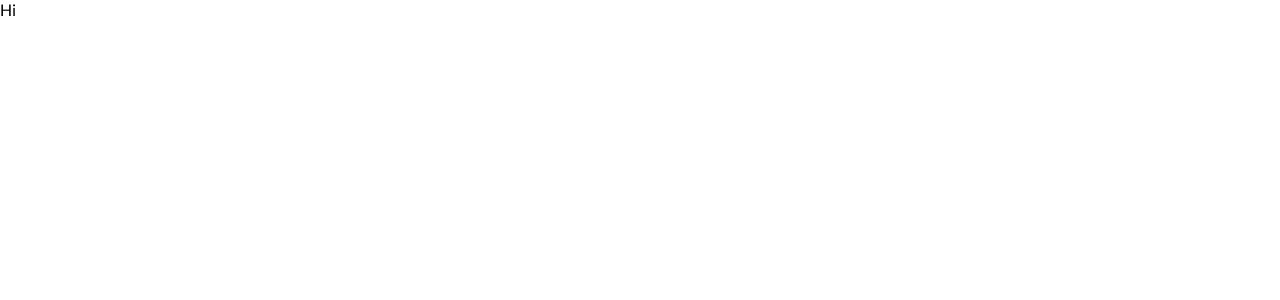
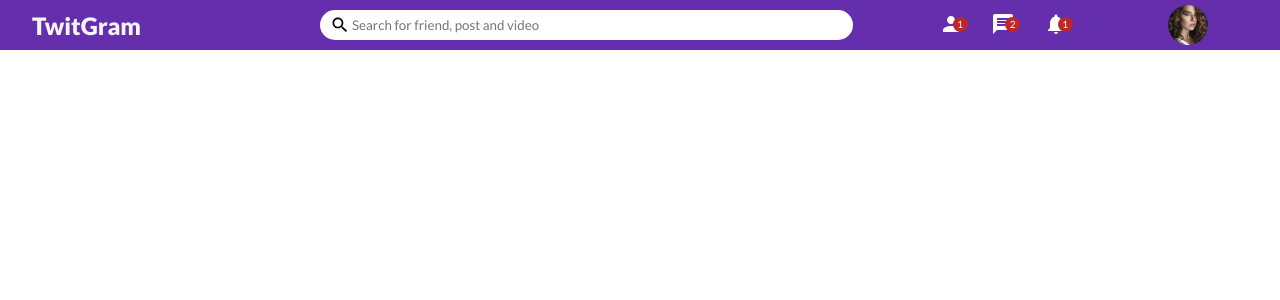
Before and after one commit to TtaifRS/TwitGram, a React (Create React App) app in the folder client/: page / in a window 1280 px wide. Shown: the top 300 px of the page. Built offline with nearby package versions, Linux system fonts and the light colour scheme; the HTML template or start-up script is replaced by a standard one.

Commit message:
topbar design

```diff
--- a/client/package.json
+++ b/client/package.json
@@ -3,6 +3,8 @@
   "version": "0.1.0",
   "private": true,
   "dependencies": {
+    "@material-ui/core": "^4.12.1",
+    "@material-ui/icons": "^4.11.2",
     "@testing-library/jest-dom": "^5.14.1",
     "@testing-library/react": "^11.2.7",
     "@testing-library/user-event": "^12.8.3",
--- a/client/src/App.js
+++ b/client/src/App.js
@@ -1,7 +1,12 @@
 import React from 'react';
+import HomePage from './Pages/HomePage';
 
 const App = () => {
-  return <div>Hi</div>;
+  return (
+    <div>
+      <HomePage />
+    </div>
+  );
 };
 
 export default App;
--- /dev/null
+++ b/client/src/Components/Topbar/index.js
@@ -0,0 +1,47 @@
+import React from 'react';
+import './topBar.css';
+
+import { Search, Person, Chat, Notifications, Menu } from '@material-ui/icons';
+
+const TopBar = () => {
+  return (
+    <div className="topbarContainer">
+      <div className="topbarLeft">
+        <span className="logo">TwitGram</span>
+      </div>
+      <div className="topbarCenter">
+        <div className="searchbar">
+          <Search className="searchIcon" />
+          <input
+            placeholder="Search for friend, post and video"
+            className="searchInput"
+          />
+        </div>
+      </div>
+      <div className="topbarRight">
+        {/* <div className="topbarLinks">
+          <span className="topbarLink">Homepage</span>
+          <span className="topbarLink">Timeline</span>
+        </div> */}
+        <div className="topbarIcons">
+          <div className="topbarIconItem">
+            <Person />
+            <span className="topbarIconBadge">1</span>
+          </div>
+          <div className="topbarIconItem">
+            <Chat />
+            <span className="topbarIconBadge">2</span>
+          </div>
+          <div className="topbarIconItem">
+            <Notifications />
+            <span className="topbarIconBadge">1</span>
+          </div>
+        </div>
+        <img src="/assets/person/8.jpeg" alt="" className="topbarImg" />
+        <Menu className="menuIcon" />
+      </div>
+    </div>
+  );
+};
+
+export default TopBar;
--- /dev/null
+++ b/client/src/Components/Topbar/topBar.css
@@ -0,0 +1,134 @@
+.topbarContainer {
+  width: 100%;
+  height: 50px;
+  background-color: #652ead;
+  display: flex;
+  align-items: center;
+  position: sticky;
+  top: 0;
+}
+
+.topbarLeft {
+  flex: 3;
+}
+
+.logo {
+  font-weight: 900;
+  font-size: 24px;
+  color: whitesmoke;
+  margin-left: 32px;
+  cursor: pointer;
+}
+
+.topbarCenter {
+  flex: 5;
+}
+
+.searchbar {
+  width: 100%;
+  height: 30px;
+  background-color: white;
+  border-radius: 30px;
+  display: flex;
+  align-items: center;
+}
+
+.searchIcon {
+  font-size: 20px !important;
+  margin-left: 10px;
+}
+.searchInput {
+  width: 70%;
+  border: none;
+}
+
+.searchInput:focus {
+  outline: none;
+}
+
+.topbarRight {
+  flex: 4;
+  display: flex;
+  align-items: center;
+  width: 100%;
+
+  justify-content: space-evenly;
+  color: white;
+}
+
+.topbarLink {
+  margin-right: 10px;
+  font-size: 16px;
+  font-weight: 700;
+  cursor: pointer;
+}
+
+.topbarIcons {
+  display: flex;
+  width: 40%;
+  justify-content: space-evenly;
+}
+
+.topbarIconItem {
+  margin-right: 15px;
+  position: relative;
+  cursor: pointer;
+}
+
+.topbarIconBadge {
+  width: 15px;
+  height: 15px;
+  border-radius: 50px;
+  background-color: #be2727;
+  color: white;
+  position: absolute;
+  display: flex;
+  align-items: center;
+  justify-content: center;
+  top: 5px;
+  right: -5px;
+  font-size: 10px;
+}
+.topbarImg {
+  width: 40px;
+  height: 40px;
+  border-radius: 50px;
+  object-fit: cover;
+  cursor: pointer;
+}
+
+.menuIcon {
+  display: none !important;
+}
+
+@media only screen and (max-width: 768px) {
+  .topbarContainer {
+    overflow: hidden;
+    display: flex;
+    justify-content: space-around;
+  }
+  .topbarLeft {
+    flex: 1;
+  }
+  .logo {
+    font-size: 18px;
+    margin-left: 16px;
+  }
+  .topbarLinks {
+    display: none;
+  }
+  .topbarRight {
+    margin-left: 20px;
+    width: 100%;
+    display: flex;
+    justify-content: space-around;
+  }
+  .topbarCenter {
+    display: none;
+  }
+  .menuIcon {
+    display: flex !important;
+    font-weight: bold !important;
+    font-size: 28px !important;
+  }
+}
--- /dev/null
+++ b/client/src/Pages/HomePage/index.js
@@ -0,0 +1,12 @@
+import React from 'react';
+import TopBar from '../../Components/Topbar';
+import './homePage.css';
+const HomePage = () => {
+  return (
+    <>
+      <TopBar />
+    </>
+  );
+};
+
+export default HomePage;
```
Also changed, not shown: client/src/Pages/HomePage/homePage.css (added), 1 other file (tests, documents, lock files or other folders).
